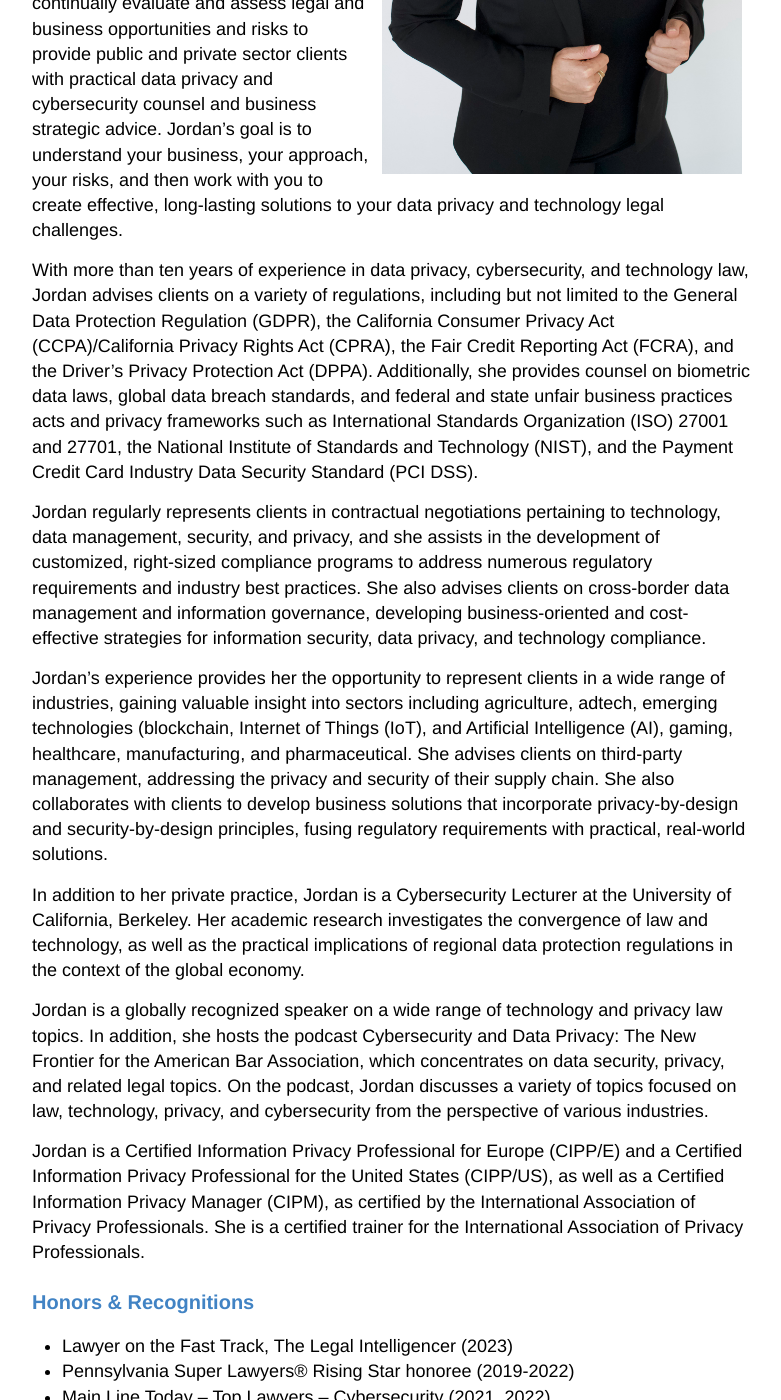
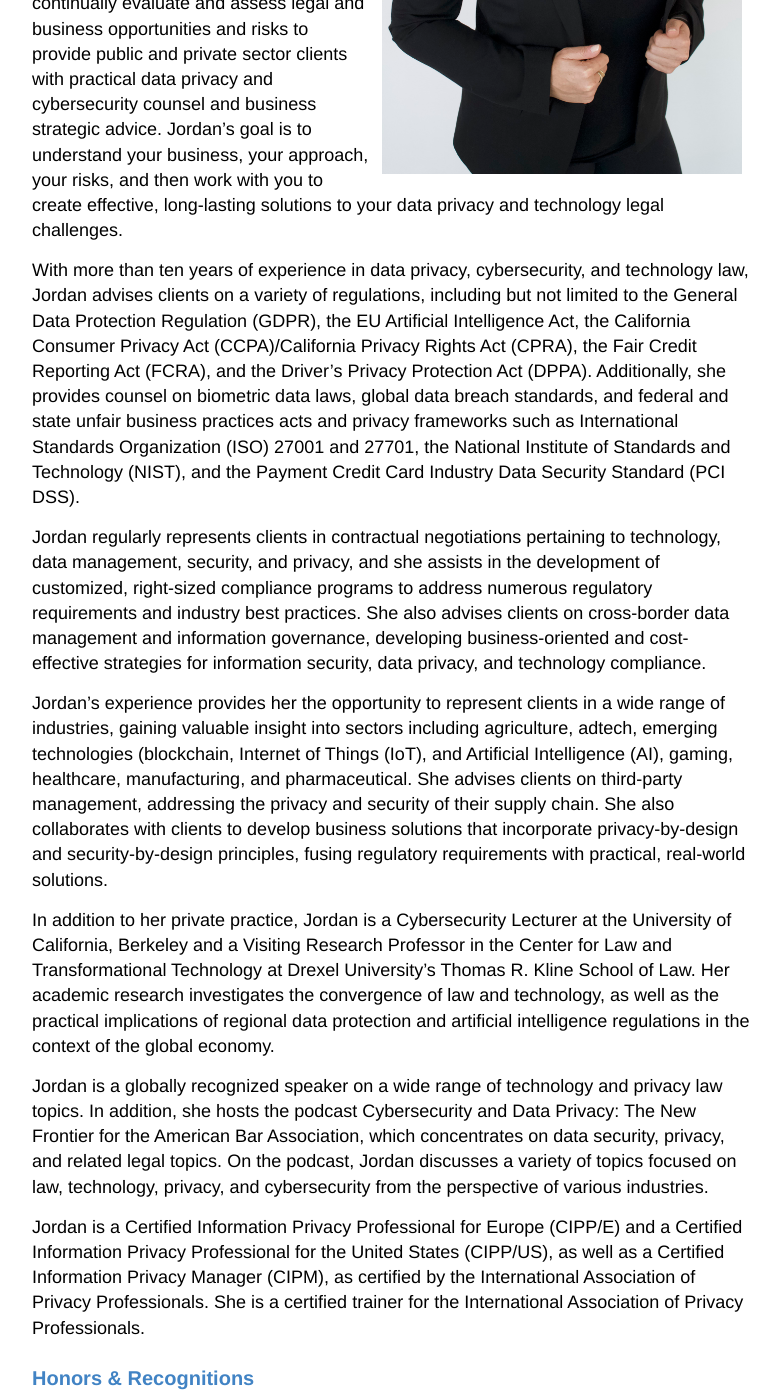
Before and after one commit to jfischeresq/jordanfischerlaw.github.io, a Jekyll site: the page built from ourteam.md, in a window 1280 px wide and 1400 px high, scrolled down 668 px. Shown: the whole window, without its empty margins (248-1029 px from the left). Built offline with Jekyll 4.4.1, drawn with Linux system fonts in a browser that asks for light colours; some of the changed text lies outside the part shown.

Commit message:
Add changes from Fischer-Law-LLC repo

```diff
--- a/ourteam.md
+++ b/ourteam.md
@@ -12,19 +12,20 @@ Jordan L. Fischer, founding partner and owner of Fischer Law, LLC, is a self-pro
 
 Jordan works with businesses to continually evaluate and assess legal and business opportunities and risks to provide public and private sector clients with practical data privacy and cybersecurity counsel and business strategic advice. Jordan’s goal is to understand your business, your approach, your risks, and then work with you to create effective, long-lasting solutions to your data privacy and technology legal challenges.
 
-With more than ten years of experience in data privacy, cybersecurity, and technology law, Jordan advises clients on a variety of regulations, including but not limited to the General Data Protection Regulation (GDPR), the California Consumer Privacy Act (CCPA)/California Privacy Rights Act (CPRA), the Fair Credit Reporting Act (FCRA), and the Driver’s Privacy Protection Act (DPPA). Additionally, she provides counsel on biometric data laws, global data breach standards, and federal and state unfair business practices acts and privacy frameworks such as International Standards Organization (ISO) 27001 and 27701, the National Institute of Standards and Technology (NIST), and the Payment Credit Card Industry Data Security Standard (PCI DSS).
+With more than ten years of experience in data privacy, cybersecurity, and technology law, Jordan advises clients on a variety of regulations, including but not limited to the General Data Protection Regulation (GDPR), the EU Artificial Intelligence Act, the California Consumer Privacy Act (CCPA)/California Privacy Rights Act (CPRA), the Fair Credit Reporting Act (FCRA), and the Driver’s Privacy Protection Act (DPPA). Additionally, she provides counsel on biometric data laws, global data breach standards, and federal and state unfair business practices acts and privacy frameworks such as International Standards Organization (ISO) 27001 and 27701, the National Institute of Standards and Technology (NIST), and the Payment Credit Card Industry Data Security Standard (PCI DSS).
 
 Jordan regularly represents clients in contractual negotiations pertaining to technology, data management, security, and privacy, and she assists in the development of customized, right-sized compliance programs to address numerous regulatory requirements and industry best practices. She also advises clients on cross-border data management and information governance, developing business-oriented and cost-effective strategies for information security, data privacy, and technology compliance.
 
 Jordan's experience provides her the opportunity to represent clients in a wide range of industries, gaining valuable insight into sectors including agriculture, adtech, emerging technologies (blockchain, Internet of Things (IoT), and Artificial Intelligence (AI), gaming, healthcare, manufacturing, and pharmaceutical. She advises clients on third-party management, addressing the privacy and security of their supply chain. She also collaborates with clients to develop business solutions that incorporate privacy-by-design and security-by-design principles, fusing regulatory requirements with practical, real-world solutions.
 
-In addition to her private practice, Jordan is a Cybersecurity Lecturer at the University of California, Berkeley. Her academic research investigates the convergence of law and technology, as well as the practical implications of regional data protection regulations in the context of the global economy.
+In addition to her private practice, Jordan is a Cybersecurity Lecturer at the University of California, Berkeley and a Visiting Research Professor in the Center for Law and Transformational Technology at Drexel University's Thomas R. Kline School of Law. Her academic research investigates the convergence of law and technology, as well as the practical implications of regional data protection and artificial intelligence regulations in the context of the global economy.
 
 Jordan is a globally recognized speaker on a wide range of technology and privacy law topics. In addition, she hosts the podcast Cybersecurity and Data Privacy: The New Frontier for the American Bar Association, which concentrates on data security, privacy, and related legal topics. On the podcast, Jordan discusses a variety of topics focused on law, technology, privacy, and cybersecurity from the perspective of various industries.
 
 Jordan is a Certified Information Privacy Professional for Europe (CIPP/E) and a Certified Information Privacy Professional for the United States (CIPP/US), as well as a Certified Information Privacy Manager (CIPM), as certified by the International Association of Privacy Professionals. She is a certified trainer for the International Association of Privacy Professionals.
 
 ### Honors & Recognitions
+* 2025 Edition inclusion, The Best Lawyers in America® for Privacy and Security Law
 * Lawyer on the Fast Track, The Legal Intelligencer (2023)
 * Pennsylvania Super Lawyers® Rising Star honoree (2019-2022)
 * Main Line Today – Top Lawyers – Cybersecurity (2021, 2022)
```
